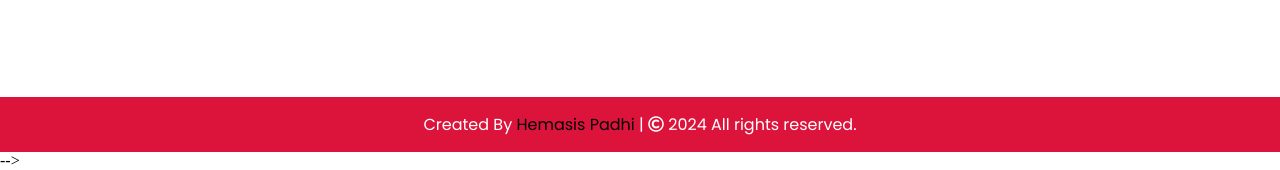
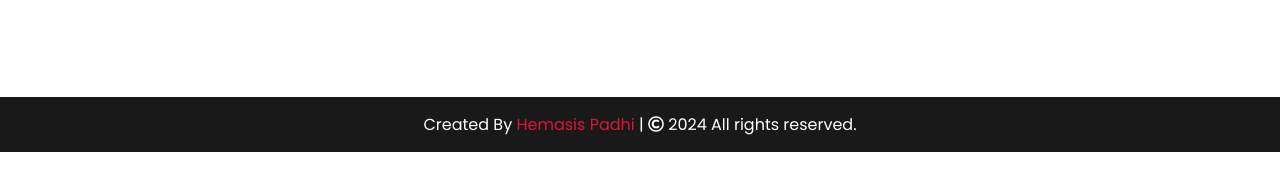
Before and after one commit to hemasis/Portfolio, a plain HTML site: page index.html in a window 1280 px wide. Shown: the part 4113-4283 px from the top of the page. Drawn offline with nearby package versions, Linux system fonts and the light colour scheme.

Commit message:
fixed issues

```diff
--- a/style.css
+++ b/style.css
@@ -560,13 +560,13 @@ button#darkModeToggle {
 /* footer section styling */
 footer{
     /* background: #111; */
-    background: crimson;
+    background: rgb(25, 25, 25);
     padding: 15px 23px;
     color: #fff;
     text-align: center;
 }
 footer span a{
-    color: black;
+    color: crimson;
     text-decoration: none;
 }
 footer span a:hover{
```
Also changed, not shown: index.html (+1 -1 lines).
